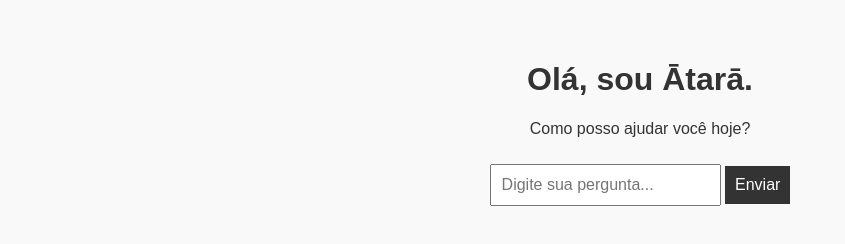
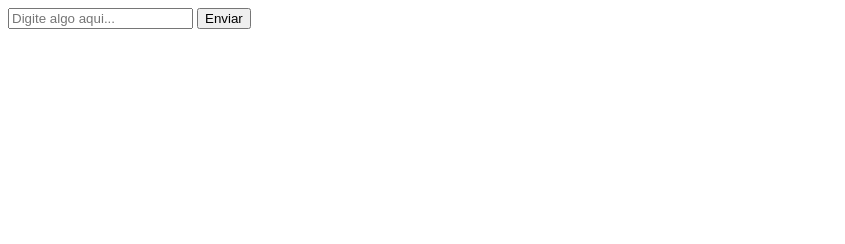
Before and after one commit to ccb2908/-tar-PWA, a plain HTML site: page index.html in a window 1280 px wide. Shown: the whole page, without its empty margins (0-845 px from the left). Drawn offline with Linux system fonts and the light colour scheme.

Commit message:
Update index.html

```diff
--- a/index.html
+++ b/index.html
@@ -2,19 +2,24 @@
 <html lang="pt">
 <head>
   <meta charset="UTF-8" />
-  <meta name="viewport" content="width=device-width, initial-scale=1.0" />
-  <title>Ātarā – Assistente Ética e Inteligente</title>
-  <link rel="manifest" href="manifest.json" />
-  <link rel="stylesheet" href="style.css" />
-  <script defer src="app.js"></script>
+  <title>Teste Ātarā</title>
 </head>
 <body>
-  <main>
-    <h1>Olá, sou Ātarā.</h1>
-    <p>Como posso ajudar você hoje?</p>
-    <input type="text" id="userInput" placeholder="Digite sua pergunta..." />
-    <button onclick="responder()">Enviar</button>
-    <div id="resposta"></div>
-  </main>
+  <input type="text" id="userInput" placeholder="Digite algo aqui..." />
+  <button onclick="responder()">Enviar</button>
+  <div id="resposta" style="margin-top: 20px; color: black;"></div>
+
+  <script>
+    function responder() {
+      const input = document.getElementById("userInput").value.trim();
+      const respostaDiv = document.getElementById("resposta");
+
+      if (input) {
+        respostaDiv.textContent = `Você disse: "${input}"`;
+      } else {
+        respostaDiv.textContent = "Digite algo para que eu possa responder.";
+      }
+    }
+  </script>
 </body>
 </html>
```
